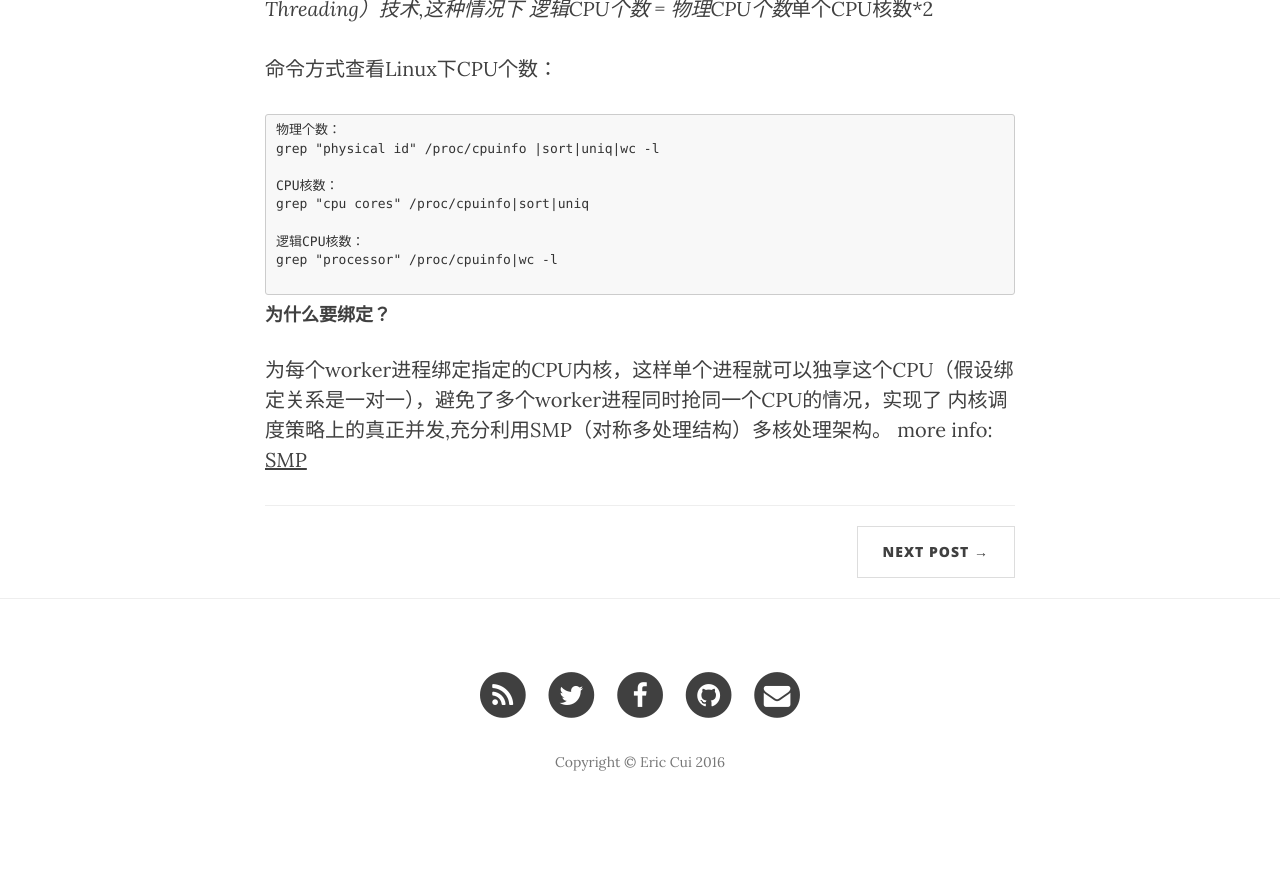
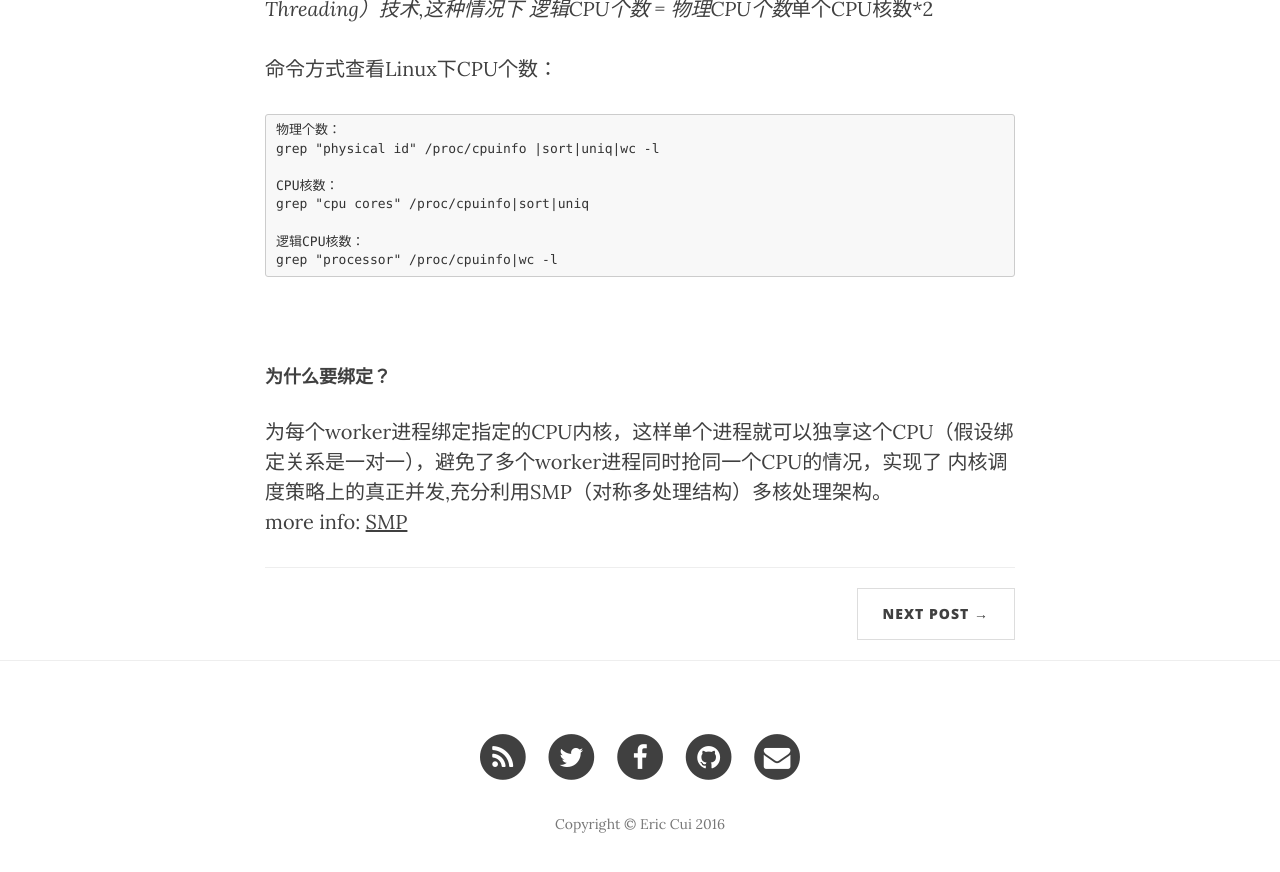
Before and after one commit to cscmaker/cscmaker.github.io, a Jekyll site: the page built from _posts/2016-08-15-Nginx_Conf_worker_cpu_affinity.md, in a window 1280 px wide and 900 px high, scrolled down 978 px. Shown: the top 872 px of the window. Built offline with Jekyll 4.4.1, drawn with Linux system fonts in a browser that asks for light colours; nearby versions of some CDN libraries; before the commit the page ends 1816 px from its top, so only the background shows below that.

Commit message:
add cpu affinity

````diff
--- a/_posts/2016-08-15-Nginx_Conf_worker_cpu_affinity.md
+++ b/_posts/2016-08-15-Nginx_Conf_worker_cpu_affinity.md
@@ -18,8 +18,8 @@ Context:main
 * worker_processes: 指定worker进程的数量,一般指定CPU核数
 * worker_cpu_affinity: 将worker进程与CPU集合进行绑定，CPU核用掩码表示
 
+#### Linux下怎么看机器有多少核？
 
-#### Linux下怎么看机器有多少核？
 首先需要说明一下CPU物理个数、逻辑个数的概念。CPU物理个数是只机器上的CPU卡槽上CPU实体的数量，这个数量是真实的CPU个数。
 单个物理CPU上有多个能处理数据的芯片组，就是常说的是（双核、四核等）。
 所以一般情况下，逻辑CPU个数 = 物理CPU个数*单个CPU核数。
@@ -35,10 +35,9 @@ grep "cpu cores" /proc/cpuinfo|sort|uniq
 
 逻辑CPU核数：
 grep "processor" /proc/cpuinfo|wc -l
-
 ```
-
+<br/>
 #### 为什么要绑定？
 为每个worker进程绑定指定的CPU内核，这样单个进程就可以独享这个CPU（假设绑定关系是一对一），避免了多个worker进程同时抢同一个CPU的情况，实现了
-内核调度策略上的真正并发,充分利用SMP（对称多处理结构）多核处理架构。
+内核调度策略上的真正并发,充分利用SMP（对称多处理结构）多核处理架构。<br/>
 more info: [SMP](http://www-31.ibm.com/support/techdocs/cn/faqhtmlfaq/2511084C28000.htm)
````
